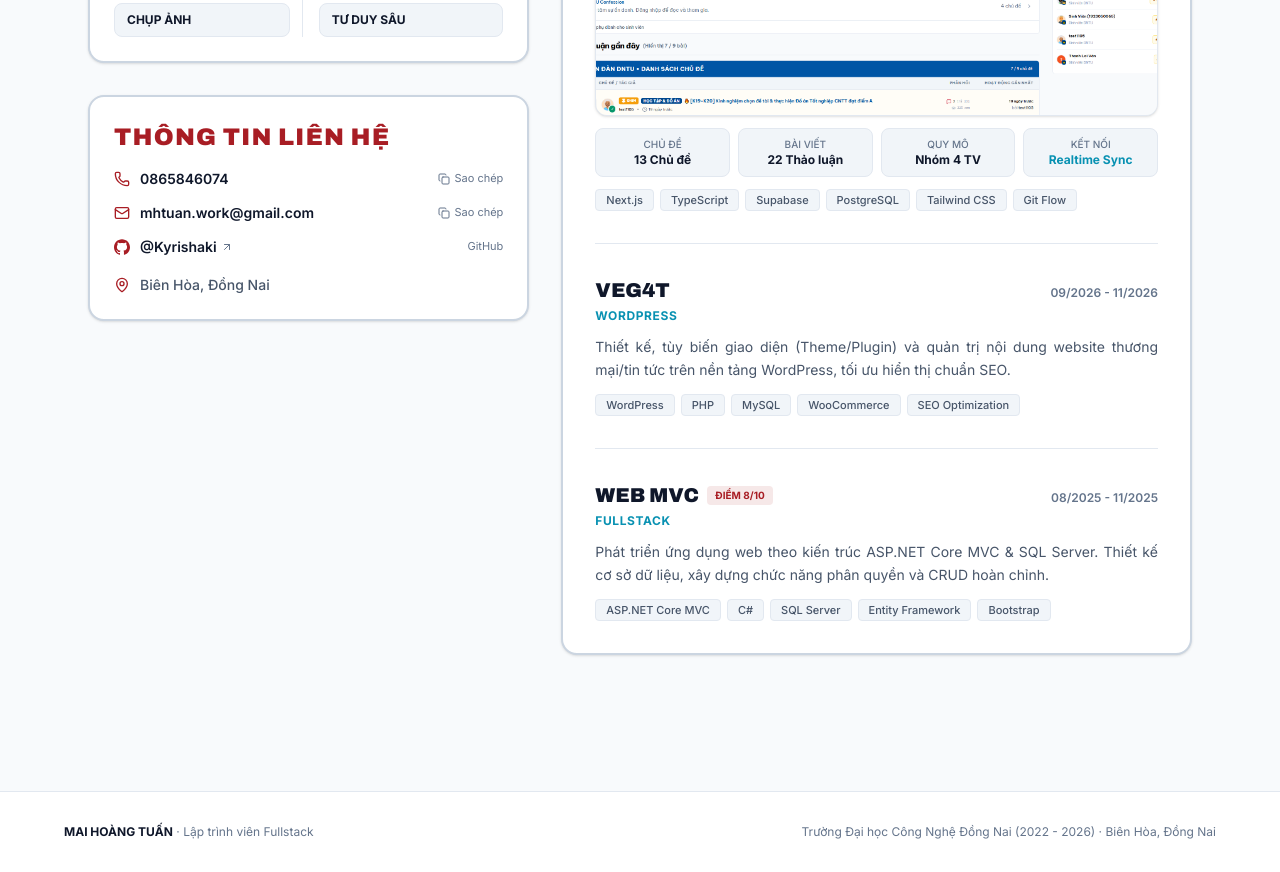
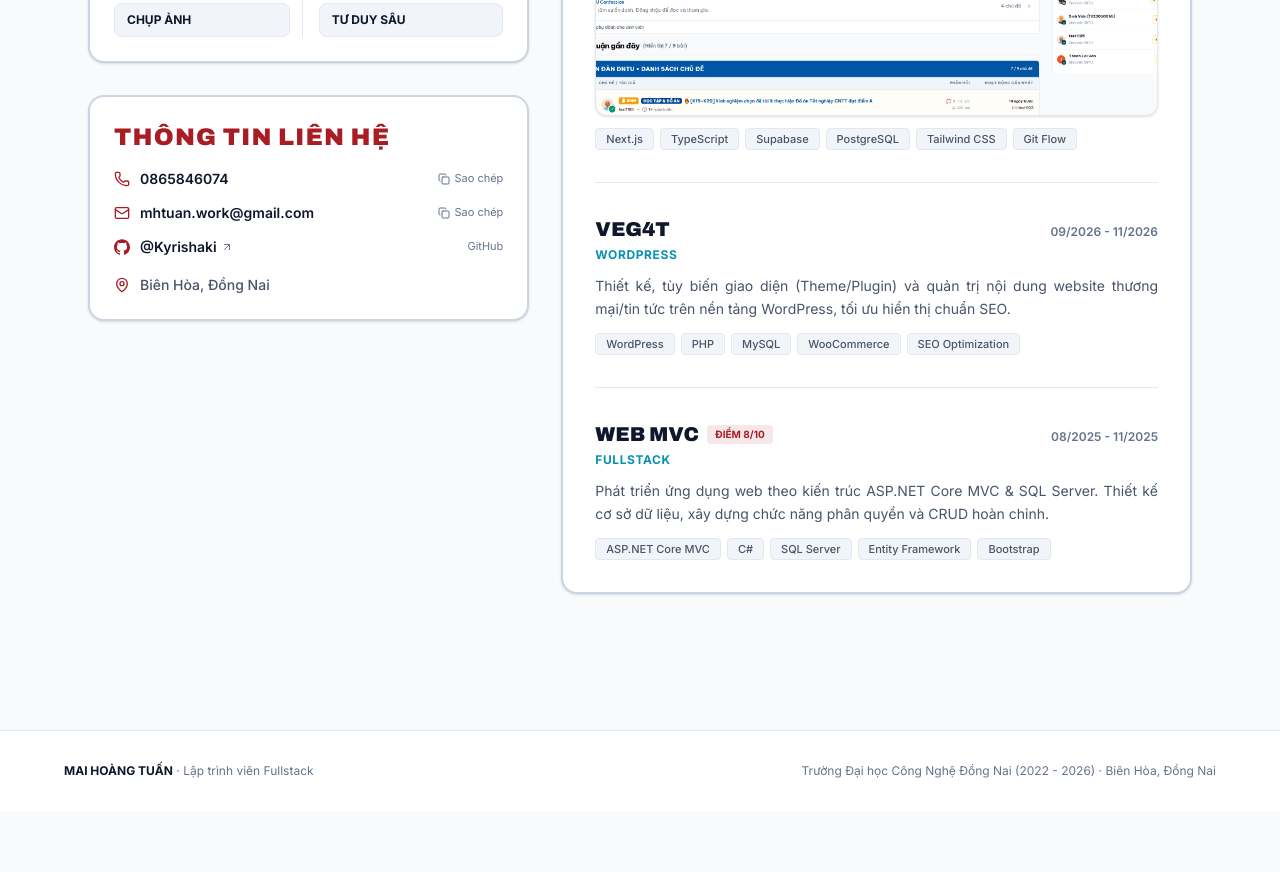
Before and after one commit to Kyrishaki/MHT-Standingpage-profolio, a Next.js app: page / in a window 1280 px wide. Shown: the part 1220-2092 px from the top of the page. After the commit the page ends 2031 px from the top, so only its background shows below. Built offline with nearby package versions, Linux system fonts and the light colour scheme.

Commit message:
fix(ui): remove stats metric boxes under DNTU-FORUM preview

```diff
--- a/src/app/page.tsx
+++ b/src/app/page.tsx
@@ -538,25 +538,6 @@ export default function PortfolioPage() {
                       />
                     </div>
 
-                    {/* Verified Metrics from real app */}
-                    <div className="grid grid-cols-2 sm:grid-cols-4 gap-2 mb-3 text-center">
-                      <div className="p-2 rounded-lg bg-[var(--bg-raised)] border border-[var(--line-light)]">
-                        <div className="text-[10px] text-[var(--text-muted)] font-medium">CHỦ ĐỀ</div>
-                        <div className="text-xs font-bold text-[var(--text-primary)]">13 Chủ đề</div>
-                      </div>
-                      <div className="p-2 rounded-lg bg-[var(--bg-raised)] border border-[var(--line-light)]">
-                        <div className="text-[10px] text-[var(--text-muted)] font-medium">BÀI VIẾT</div>
-                        <div className="text-xs font-bold text-[var(--text-primary)]">22 Thảo luận</div>
-                      </div>
-                      <div className="p-2 rounded-lg bg-[var(--bg-raised)] border border-[var(--line-light)]">
-                        <div className="text-[10px] text-[var(--text-muted)] font-medium">QUY MÔ</div>
-                        <div className="text-xs font-bold text-[var(--text-primary)]">Nhóm 4 TV</div>
-                      </div>
-                      <div className="p-2 rounded-lg bg-[var(--bg-raised)] border border-[var(--line-light)]">
-                        <div className="text-[10px] text-[var(--text-muted)] font-medium">KẾT NỐI</div>
-                        <div className="text-xs font-bold text-[var(--cv-teal)]">Realtime Sync</div>
-                      </div>
-                    </div>
 
                     {/* Tech tags */}
                     <div className="flex flex-wrap gap-1.5">
```
